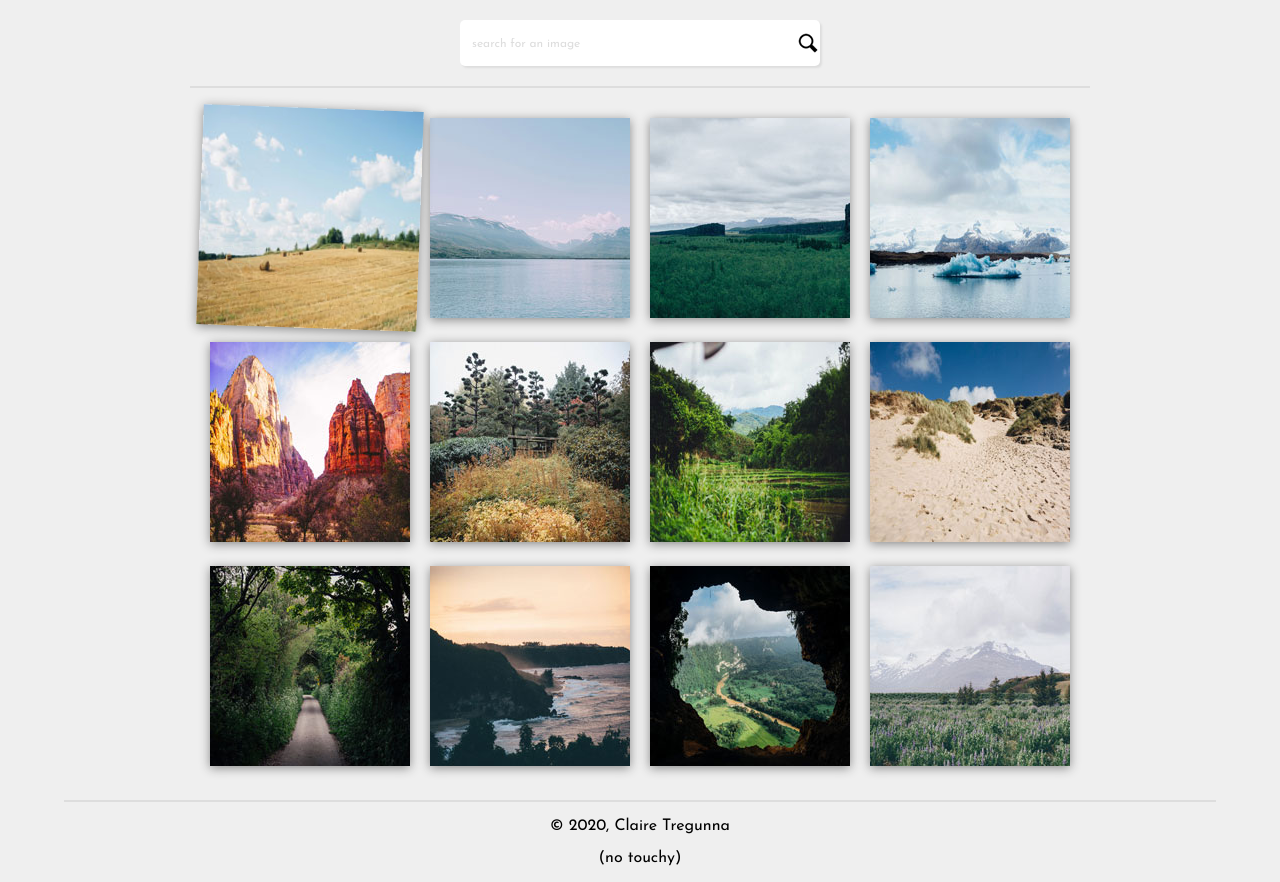
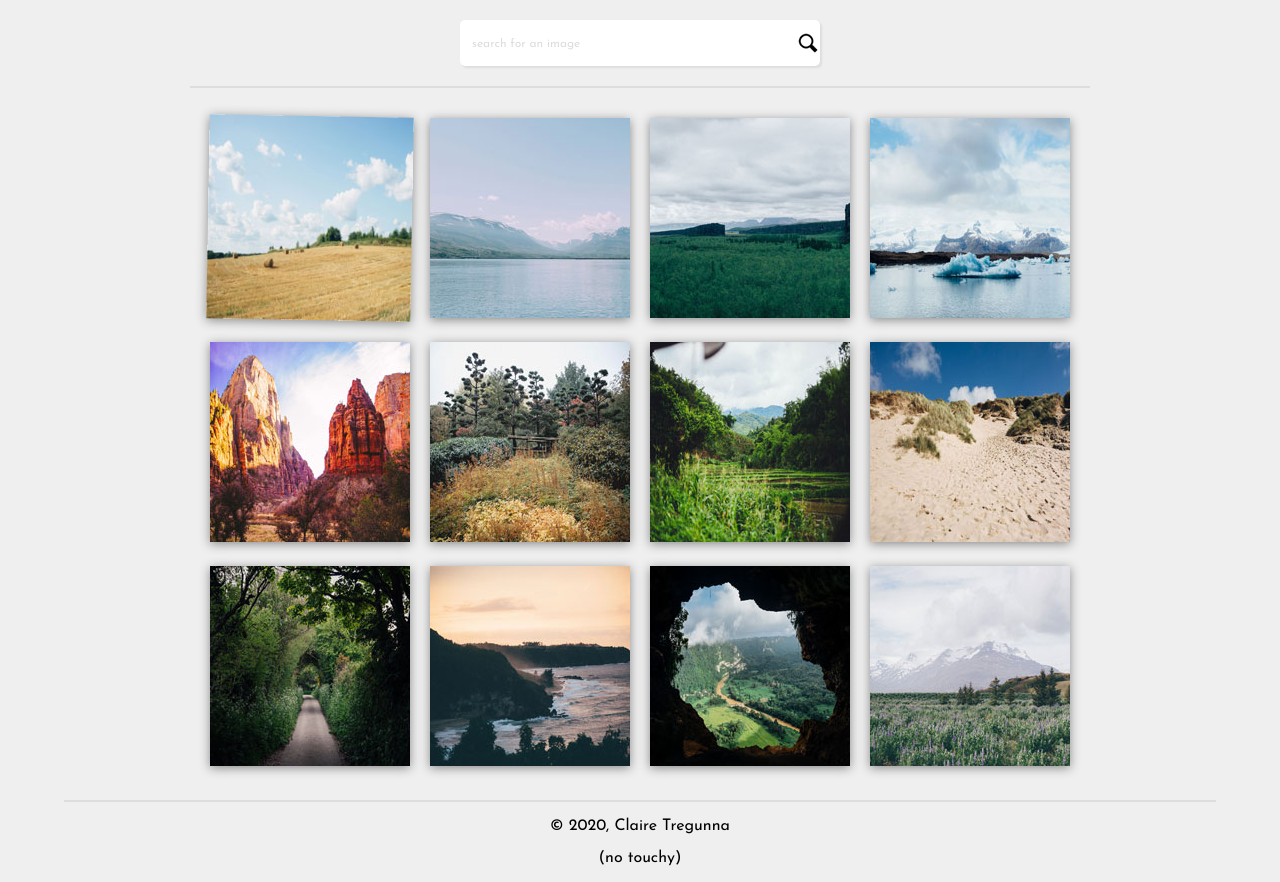
Before and after one commit to c-tregunna/Tech-Degree-Project-05, a plain HTML site: page index.html in a window 1280 px wide. In both pictures the pointer is over the picture 310 px from the left and 218 px from the top of the page. Drawn offline with Linux system fonts and the light colour scheme.

Commit message:
Adjusted the scale and rotate

```diff
--- a/css/styles.css
+++ b/css/styles.css
@@ -65,7 +65,7 @@ input:focus {
 }
 
 .image:hover {
-    transform: scale(1.1) rotate(2deg);
+    transform: scale(1.02) rotate(1deg);
 }
 
 /* Lightbox Specific */
```
